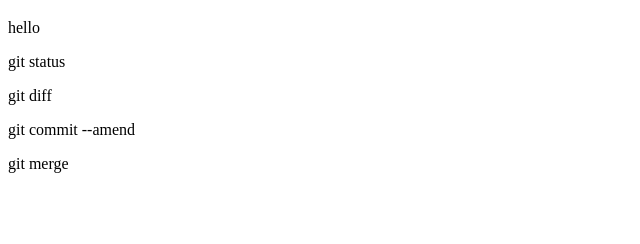
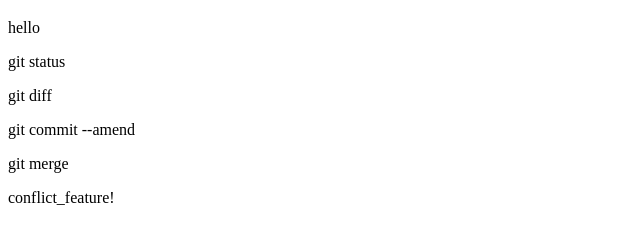
Before and after one commit to YYusuke-Kyocera/git_tutorial, a plain HTML site: page index.html in a window 1280 px wide. Shown: the part 70-314 px from the top of the page, without its empty margins (0-640 px from the left). Drawn offline with Linux system fonts and the light colour scheme.

Commit message:
コンフリクトのテスト（feature）

```diff
--- a/index.html
+++ b/index.html
@@ -12,5 +12,6 @@
     <p>git diff</p>
     <p>git commit --amend</p>
     <p>git merge</p>
+    <p> conflict_feature! </p>
 </body>
 </html>
```
